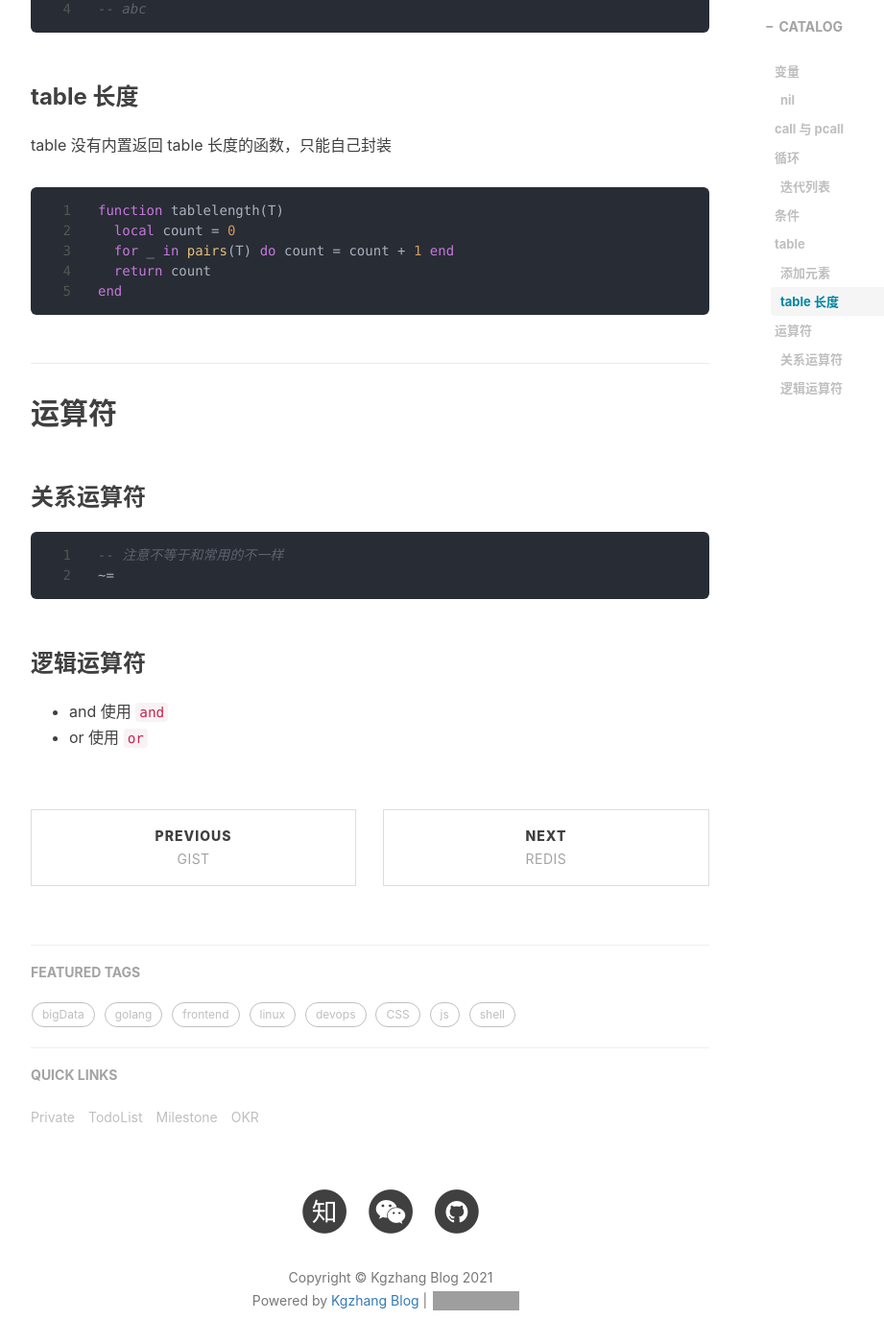
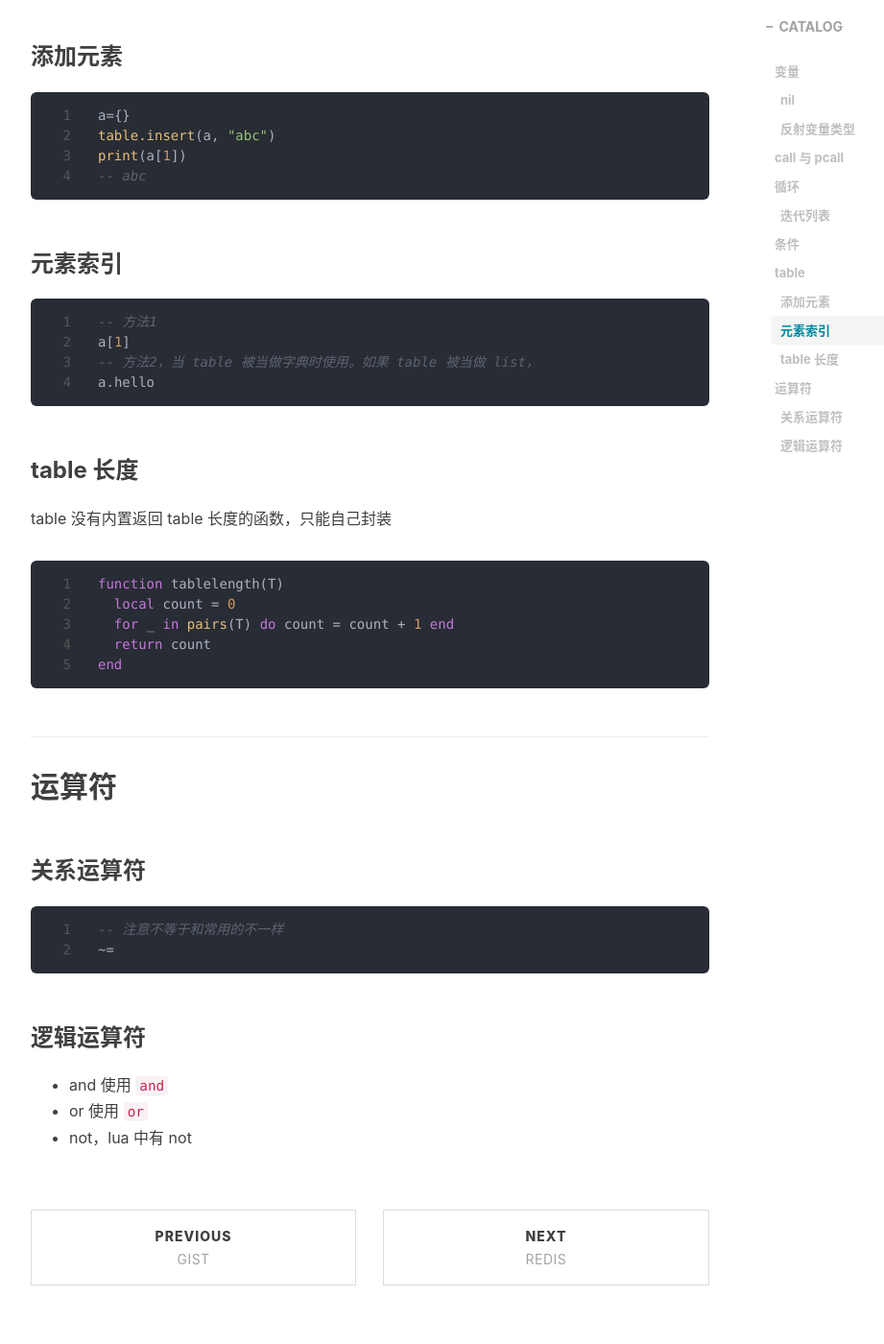
Before and after one commit to kougazhang/oom, a Jekyll site: the page built from _posts/2021-07-01-lua.md, in a window 1280 px wide and 1400 px high, scrolled down 1739 px. Shown: the whole window at 96% size, without its empty margins (233-1154 px from the left). Built offline with Jekyll 4.4.1, drawn with Linux system fonts in a browser that asks for light colours; nearby versions of some CDN libraries; comment, search, counter and statistics services are not loaded; some of the changed text lies outside the part shown; grey boxes are pictures that could not be loaded.

Commit message:
update not

````diff
--- a/_posts/2021-07-01-lua.md
+++ b/_posts/2021-07-01-lua.md
@@ -14,6 +14,12 @@ tags:
 
 ### nil
 lua 中有变量 `nil`，好比其他语言的 null 一样。
+
+### 反射变量类型
+```lua
+local a = {}
+type(a) == "nil"
+```
 
 ## call 与 pcall
 + call 遇到异常会 crash
@@ -48,6 +54,14 @@ print(a[1])
 -- abc
 ```
 
+### 元素索引
+```lua
+-- 方法1
+a[1]
+-- 方法2，当 table 被当做字典时使用。如果 table 被当做 list，
+a.hello
+```
+
 ### table 长度
 table 没有内置返回 table 长度的函数，只能自己封装
 ```lua
@@ -69,3 +83,4 @@ end
 ### 逻辑运算符
 + and 使用 `and`
 + or 使用 `or`
++ not，lua 中有 not
````
